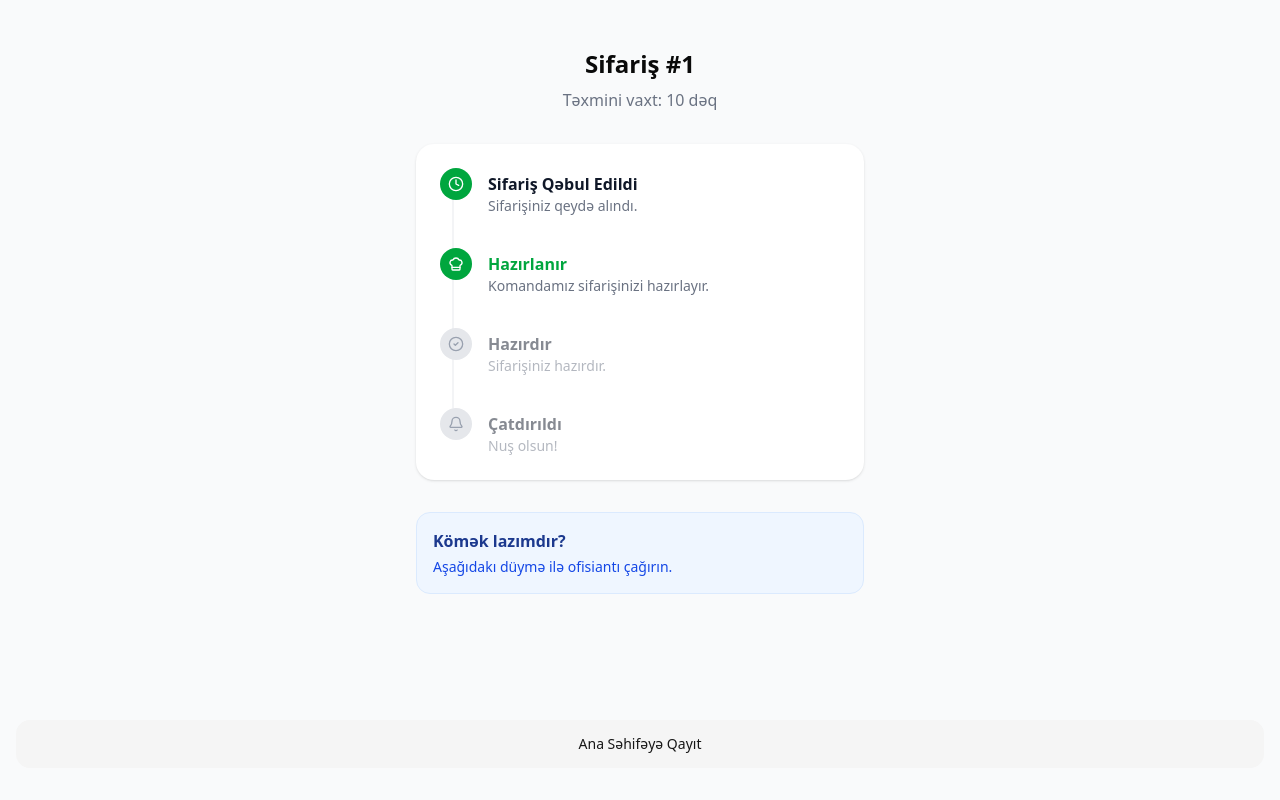
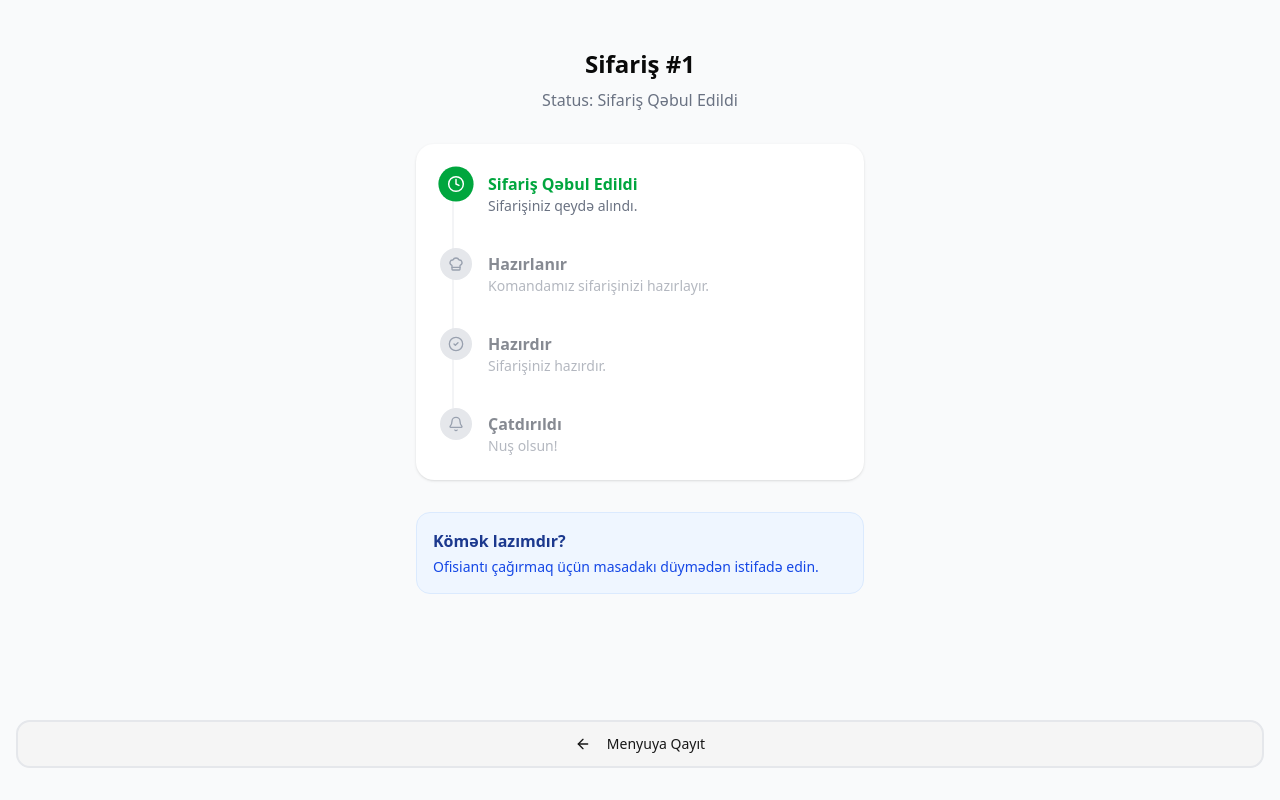
Before and after one commit to Beyazid21/PSCLUB, a Next.js app: page /order/1 in a window 1280 px wide. Built offline with nearby package versions, Linux system fonts and the light colour scheme; no server answers.

Commit message:
Fixtdfddfdfdfgbggj

```diff
--- a/app/actions.ts
+++ b/app/actions.ts
@@ -453,23 +453,34 @@ export async function getTotalStatistics() {
 }
 export async function updateOrderStatus(id: string, status: string) {
   try {
-    // 1. Köhnə statusu yoxlayırıq
+
     const currentOrder = await prisma.order.findUnique({ where: { id } });
 
-    // Əgər artıq DELIVERED-dirsə və yenidən DELIVERED olunursa, heç nə etmə
+
     if (currentOrder?.status === "DELIVERED" && status === "DELIVERED") {
         return { success: true };
     }
 
-    // 2. Əgər İLK DƏFƏ DELIVERED olursa, statistikanı yenilə
+
     if (status === "DELIVERED") {
       await updateStatistic(id);
     }
 
-    await prisma.order.update({
+
+    const updatedOrder = await prisma.order.update({
       where: { id },
       data: { status }
     });
+
+    // 4. PUSHER SİQNALI: İstifadəçinin (müştərinin) səhifəsini real-vaxtda yeniləmək üçün
+    // Bu kod 'OrderStatusPage' komponentindəki .subscribe(`order-status-${orderId}`) hissəsini işə salır
+    try {
+      await pusherServer.trigger(`order-status-${id}`, 'status-updated', {
+        newStatus: status
+      });
+    } catch (pusherError) {
+      console.error('Pusher siqnalı göndərilərkən xəta (müştəri tərəfi):', pusherError);
+    }
 
     revalidatePath('/admin/orders');
     return { success: true };
@@ -478,7 +489,6 @@ export async function updateOrderStatus(id: string, status: string) {
     return { success: false };
   }
 }
-
 // Category Management
 export async function createCategory(formData: FormData) {
   const name = formData.get('name') as string;
--- a/app/order/[orderId]/page.tsx
+++ b/app/order/[orderId]/page.tsx
@@ -1,9 +1,10 @@
 'use client';
 
-import { CheckCircle2, Clock, ChefHat, Bell } from "lucide-react";
+import { CheckCircle2, Clock, ChefHat, Bell, ArrowLeft } from "lucide-react";
 import { Button } from "@/components/ui/button";
 import Link from "next/link";
-import { use } from 'react';
+import { use, useEffect, useState } from 'react';
+import Pusher from 'pusher-js';
 
 const steps = [
   { id: 'PENDING', label: 'Sifariş Qəbul Edildi', icon: Clock, description: 'Sifarişiniz qeydə alındı.' },
@@ -14,9 +15,27 @@ const steps = [
 
 export default function OrderStatusPage({ params }: { params: Promise<{ orderId: string }> }) {
   const { orderId } = use(params);
+  // Statusu state-də saxlayırıq ki, Pusher gələndə dəyişsin
+  const [currentStatus, setCurrentStatus] = useState('PENDING');
 
-  // Mock status
-  const currentStatus = 'PREPARING';
+  useEffect(() => {
+    // Pusher qoşulması
+    const pusher = new Pusher(process.env.NEXT_PUBLIC_PUSHER_KEY!, {
+      cluster: process.env.NEXT_PUBLIC_PUSHER_CLUSTER || 'eu',
+    });
+
+    // Sifarişə özəl kanalı dinləyirik (Məsələn: order-cm5...)
+    const channel = pusher.subscribe(`order-status-${orderId}`);
+
+    channel.bind('status-updated', (data: { newStatus: string }) => {
+      setCurrentStatus(data.newStatus);
+    });
+
+    return () => {
+      pusher.unsubscribe(`order-status-${orderId}`);
+    };
+  }, [orderId]);
+
   const currentStepIndex = steps.findIndex(s => s.id === currentStatus);
 
   return (
@@ -24,12 +43,10 @@ export default function OrderStatusPage({ params }: { params: Promise<{ orderId:
        <div className="flex-1 max-w-md mx-auto w-full pt-8 space-y-8">
           <div className="text-center">
              <h1 className="text-2xl font-bold mb-2">Sifariş #{orderId.slice(-4)}</h1>
-             <p className="text-gray-500">Təxmini vaxt: 10 dəq</p>
+             <p className="text-gray-500">Status: {steps[currentStepIndex]?.label}</p>
           </div>
 
           <div className="bg-white rounded-2xl p-6 shadow-sm space-y-8 relative overflow-hidden">
-
-             {/* Progress Bar Line */}
              <div className="absolute left-9 top-10 bottom-10 w-0.5 bg-gray-100" />
 
              {steps.map((step, index) => {
@@ -38,12 +55,12 @@ export default function OrderStatusPage({ params }: { params: Promise<{ orderId:
 
                return (
                  <div key={step.id} className="relative flex gap-4">
-                    <div className={`relative z-10 w-8 h-8 rounded-full flex items-center justify-center shrink-0 transition-colors duration-500 ${isActive ? 'bg-green-600 text-white' : 'bg-gray-200 text-gray-400'}`}>
-                       <step.icon className="w-4 h-4" />
+                    <div className={`relative z-10 w-8 h-8 rounded-full flex items-center justify-center shrink-0 transition-all duration-500 ${isActive ? 'bg-green-600 text-white scale-110' : 'bg-gray-200 text-gray-400'}`}>
+                        <step.icon className="w-4 h-4" />
                     </div>
                     <div className={`pt-1 transition-opacity duration-500 ${isActive ? 'opacity-100' : 'opacity-50'}`}>
-                       <h3 className={`font-semibold ${isCurrent ? 'text-green-600' : 'text-gray-900'}`}>{step.label}</h3>
-                       <p className="text-sm text-gray-500">{step.description}</p>
+                        <h3 className={`font-semibold ${isCurrent ? 'text-green-600 font-bold' : 'text-gray-900'}`}>{step.label}</h3>
+                        <p className="text-sm text-gray-500">{step.description}</p>
                     </div>
                  </div>
                );
@@ -52,13 +69,17 @@ export default function OrderStatusPage({ params }: { params: Promise<{ orderId:
 
           <div className="bg-blue-50 p-4 rounded-xl border border-blue-100">
              <h3 className="font-semibold text-blue-900 mb-1">Kömək lazımdır?</h3>
-             <p className="text-sm text-blue-700">Aşağıdakı düymə ilə ofisiantı çağırın.</p>
+             <p className="text-sm text-blue-700">Ofisiantı çağırmaq üçün masadakı düymədən istifadə edin.</p>
           </div>
        </div>
 
        <div className="pt-8 pb-4">
-          <Button variant="secondary" className="w-full h-12 rounded-xl" asChild>
-             <Link href="/">Ana Səhifəyə Qayıt</Link>
+          <Button variant="secondary" className="w-full h-12 rounded-xl border-2 border-gray-200" asChild>
+             {/* Sizin istədiyiniz Ana Səhifə (Menyu) keçidi */}
+             <Link href="/">
+               <ArrowLeft className="w-4 h-4 mr-2" />
+               Menyuya Qayıt
+             </Link>
           </Button>
        </div>
     </div>
```
